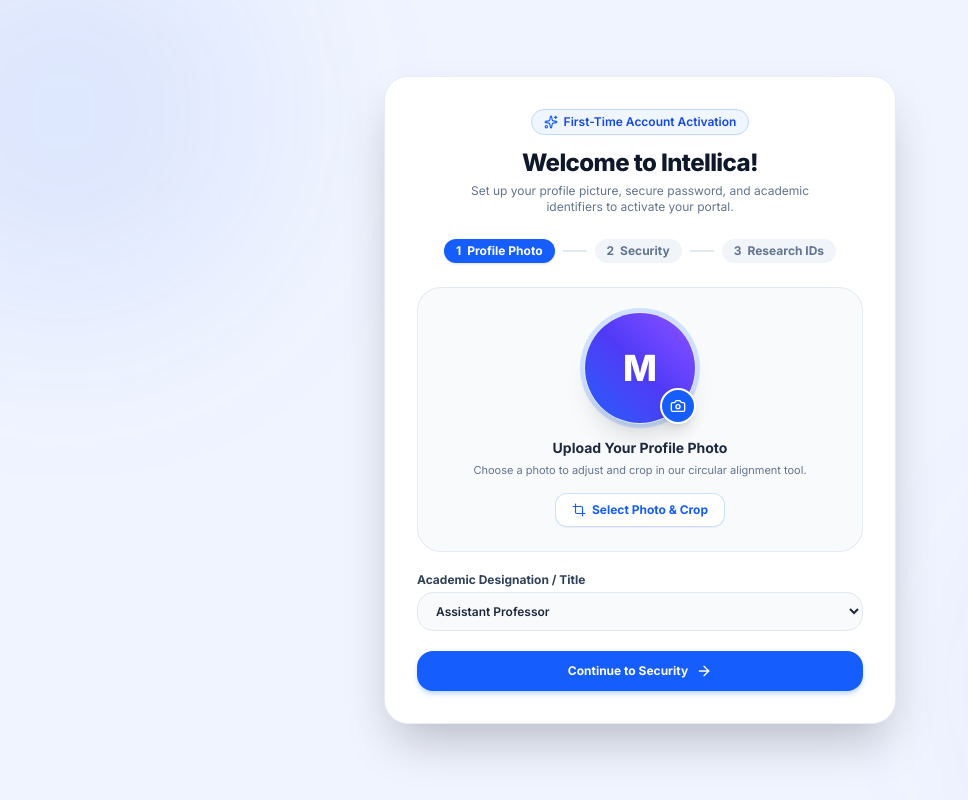
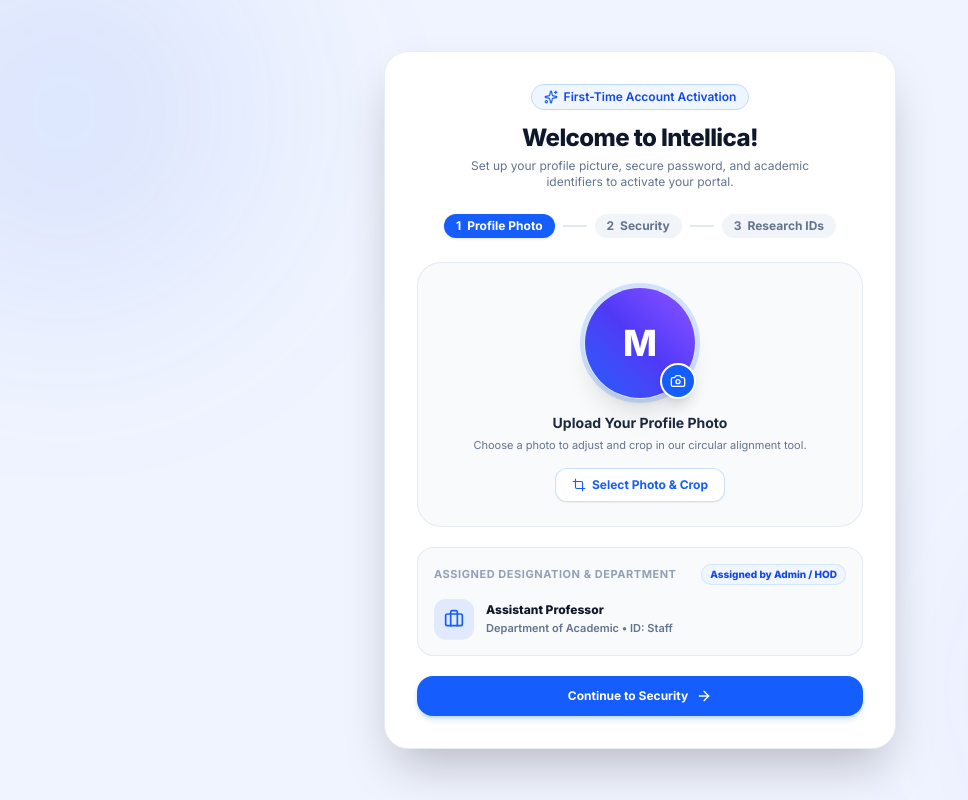
Before and after one commit to Sensui-moksha/Intellica, a React app in the folder frontend/: page /onboarding in a window 1280 px wide. Shown: the whole page, without its empty margins (0-968 px from the left). Built offline with nearby package versions, Linux system fonts and the light colour scheme; no server answers; the HTML template or start-up script is replaced by a standard one.

Commit message:
fix: make designation read-only during onboarding as assigned by Admin/HOD

```diff
--- a/frontend/src/pages/Onboarding.jsx
+++ b/frontend/src/pages/Onboarding.jsx
@@ -4,7 +4,7 @@
 import {
   ShieldCheck, Lock, Eye, EyeOff, BookOpen, Award, CheckCircle2,
   ArrowRight, ArrowLeft, Sparkles, User, Briefcase, GraduationCap,
-  Camera, Crop, Upload, Check, Loader2, RefreshCw
+  Camera, Crop, Loader2
 } from 'lucide-react';
 import { authApi } from '../api/services';
 import ImageCropperModal from '../components/ImageCropperModal';
@@ -286,24 +286,30 @@
               </div>
             </div>
 
-            {/* Designation Field */}
-            <div>
-              <label className="block text-xs font-bold text-slate-700 mb-1">
-                Academic Designation / Title
-              </label>
-              <select
-                value={designation}
-                onChange={e => setDesignation(e.target.value)}
-                className="w-full px-3.5 py-2.5 bg-slate-50 border rounded-2xl text-xs font-semibold outline-none focus:bg-white focus:ring-2 focus:ring-blue-500 text-slate-800"
-                style={{ borderColor: '#e2e8f0' }}
-              >
-                <option value="Professor & HOD">Professor & HOD</option>
-                <option value="Professor">Professor</option>
-                <option value="Associate Professor">Associate Professor</option>
-                <option value="Assistant Professor">Assistant Professor</option>
-                <option value="Institutional Administrator">Institutional Administrator</option>
-                <option value="Dean / Director">Dean / Director</option>
-              </select>
+            {/* Read-Only Assigned Designation & Department Card */}
+            <div className="p-4 bg-slate-50 border border-slate-200/80 rounded-2xl space-y-2.5">
+              <div className="flex items-center justify-between">
+                <span className="text-[11px] font-bold uppercase tracking-wider text-slate-400">
+                  Assigned Designation & Department
+                </span>
+                <span className="text-[10px] font-extrabold px-2 py-0.5 rounded-full bg-blue-50 text-blue-700 border border-blue-200/60">
+                  Assigned by Admin / HOD
+                </span>
+              </div>
+
+              <div className="flex items-center gap-3 pt-1">
+                <div className="w-10 h-10 rounded-xl bg-blue-600/10 text-blue-600 flex items-center justify-center font-bold shrink-0 shadow-2xs">
+                  <Briefcase className="w-5 h-5" />
+                </div>
+                <div className="min-w-0">
+                  <p className="text-xs font-black text-slate-900 truncate">
+                    {currentUser?.designation || designation || 'Faculty Member'}
+                  </p>
+                  <p className="text-[11px] font-semibold text-slate-500 truncate mt-0.5">
+                    Department of {currentUser?.department || 'Academic'} • ID: {currentUser?.employeeId || currentUser?.regId || 'Staff'}
+                  </p>
+                </div>
+              </div>
             </div>
 
             <button
```
